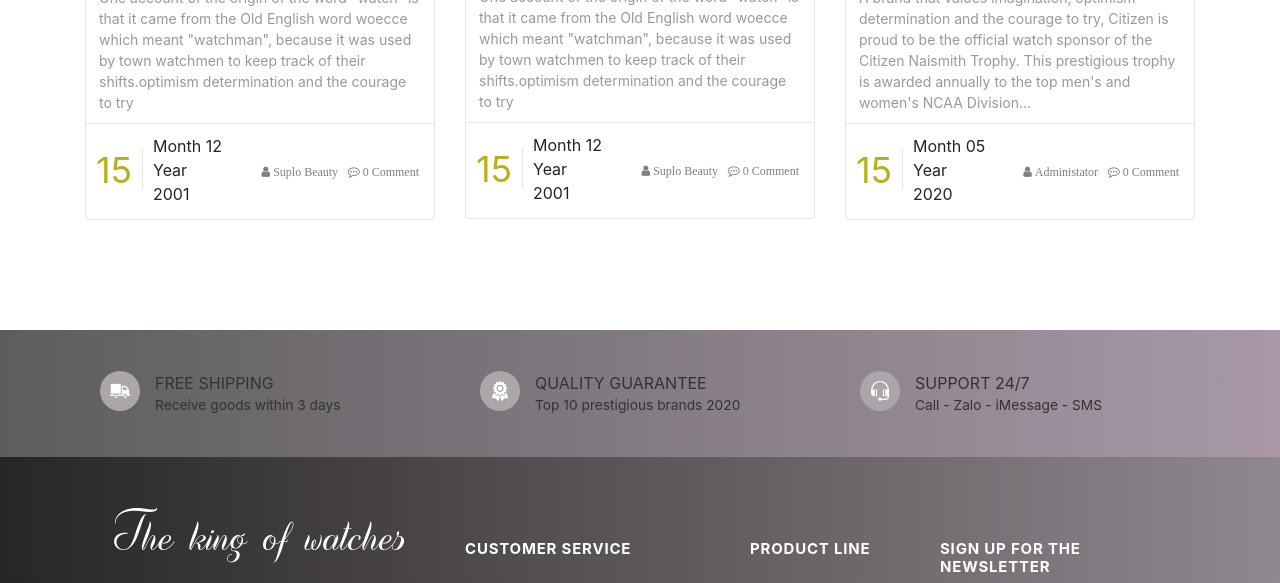
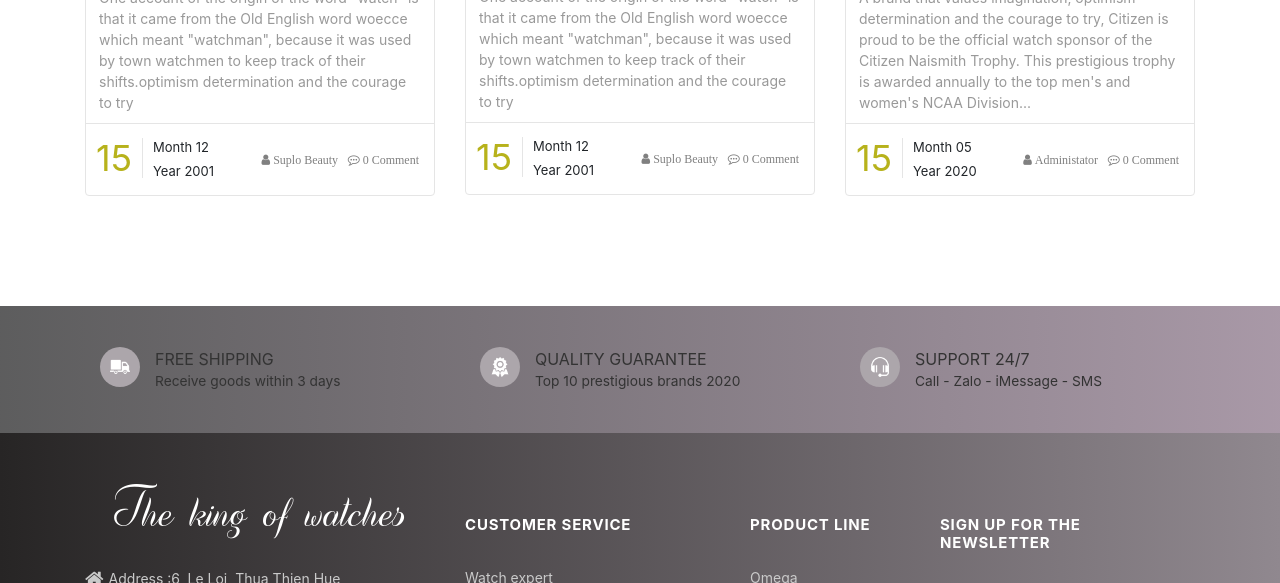
Before and after one commit to doquangphuoc9999/watches, a plain HTML site: page index.html in a window 1280 px wide. Shown: the part 3940-4523 px from the top of the page. Drawn offline with Linux system fonts and the light colour scheme; files whose address does not match are found by name.

Commit message:
change font-size css for time

```diff
--- a/css/style.css
+++ b/css/style.css
@@ -2050,7 +2050,9 @@ main {
     display: flex;
     align-items: center;
 }
-
+.blog-content .blog-single-slider .item .article-item .article-info .article-date  span{
+    font-size: small;
+}
 .blog-content .blog-single-slider .item .article-item .article-info .article-date .time {
     font-size: 36px;
     color: #b7b21b;
```
